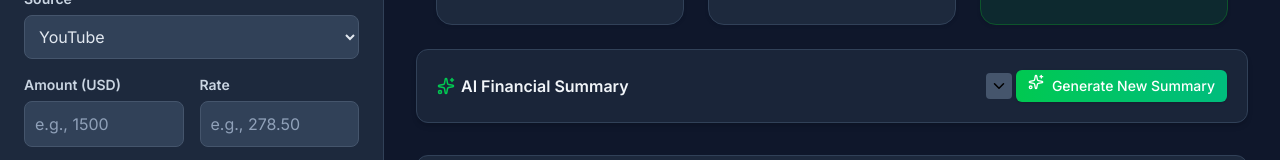
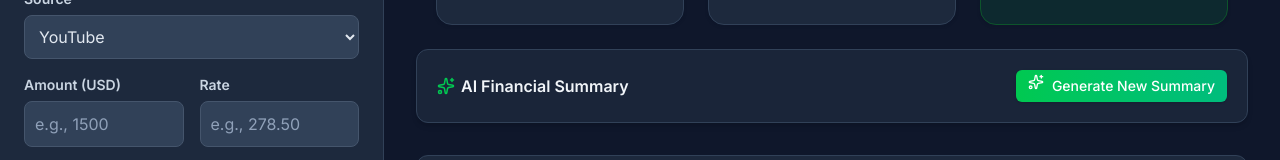
Before and after one commit to bukhtyarhaider/partnerx, a React (Vite) app: page / in a window 1280 px wide. Shown: the part 407-567 px from the top of the page. Built offline with nearby package versions, Linux system fonts and the light colour scheme; no server answers.

Commit message:
refactor: simplify FinancialSummary component layout and button handling

```diff
--- a/src/components/FinancialSummary.tsx
+++ b/src/components/FinancialSummary.tsx
@@ -69,20 +69,15 @@
 
   return (
     <div className="rounded-xl border border-slate-200 bg-white/80 p-5 shadow-md transition-shadow hover:shadow-lg dark:border-slate-700 dark:bg-slate-800/80">
-      <div className="flex flex-col sm:flex-row sm:items-center sm:justify-between">
+      <div
+        className="flex flex-col sm:flex-row sm:items-center sm:justify-between"
+        onClick={() => setIsMaximized((prev) => !prev)}
+      >
         <h3 className="text-base font-semibold text-slate-800 dark:text-slate-100 flex items-center gap-1.5">
           <Sparkles size={18} className="text-green-500" />
           AI Financial Summary
         </h3>
 
-        <div className="mt-3 sm:mt-0 flex items-center gap-1">
-          <button
-            onClick={() => setIsMaximized((prev) => !prev)}
-            aria-label={isMaximized ? "Minimize summary" : "Maximize summary"}
-            className="ml-3 p-1 rounded bg-slate-200 dark:bg-slate-600 hover:bg-slate-300 dark:hover:bg-slate-700"
-          >
-            {isMaximized ? <ChevronUp size={18} /> : <ChevronDown size={18} />}
-          </button>
         <button
           onClick={handleGenerateSummary}
           disabled={isLoading}
@@ -96,9 +91,7 @@
           {isLoading ? "Analyzing..." : "Generate New Summary"}
         </button>
       </div>
-      </div>
 
-      {/* Conditionally render all below only if maximized */}
       {isMaximized && (
         <>
           {isLoading && (
```
Lines whose indentation alone changed are shown as unchanged.
